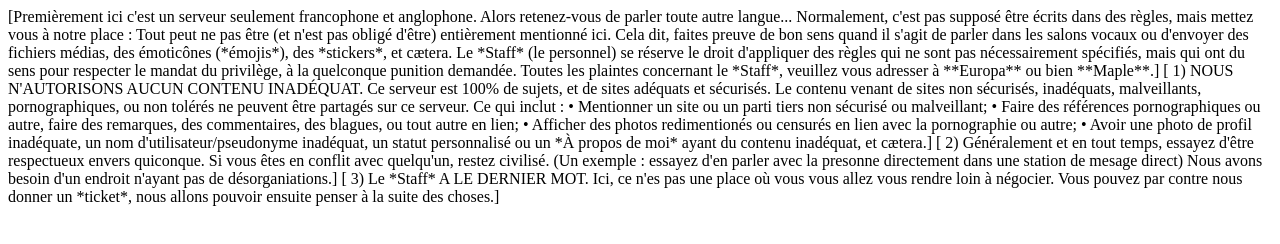
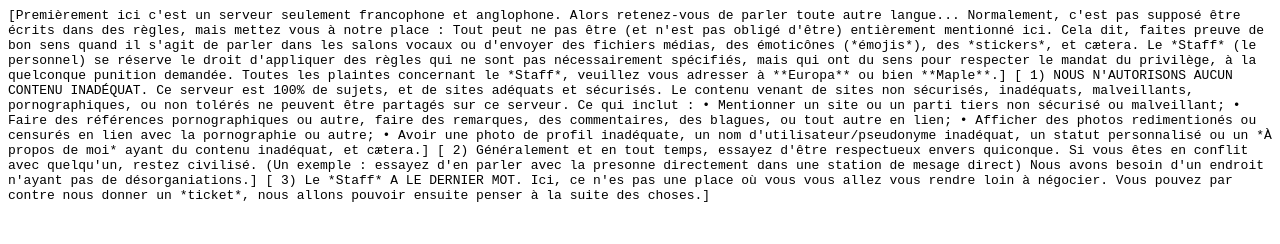
Before and after one commit to strikedot/link, a plain HTML site: page temp/discord/38274995.html in a window 1280 px wide. Drawn offline with Linux system fonts and the light colour scheme.

Commit message:
Create 38274995.html

```diff
--- a/temp/discord/38274995.html
+++ b/temp/discord/38274995.html
@@ -2,7 +2,7 @@
 <head>
 <title>𝚅𝚎𝚛𝚜𝚒𝚘𝚗 𝚏𝚛𝚊𝚗𝚌̧𝚊𝚒𝚜𝚎 𝚍𝚎𝚜 𝚛𝚎̀𝚐𝚕𝚎𝚜 𝚍𝚞 𝚜𝚎𝚛𝚟𝚎𝚞𝚛.</title>
 <body>
-<p style="font-family:"Segoe UI", "Product Sans";color:white;background-color:grey;" width="3in">[Premièrement ici c'est un serveur seulement francophone et anglophone. Alors retenez-vous de parler toute autre langue...
+<code style="font-family:"Segoe UI", "Product Sans";color:white;background-color:grey;" width="3in">[Premièrement ici c'est un serveur seulement francophone et anglophone. Alors retenez-vous de parler toute autre langue...
 Normalement, c'est pas supposé être écrits dans des règles, mais mettez vous à notre place : Tout peut ne pas être (et n'est pas obligé d'être) entièrement mentionné ici.
 Cela dit, faites preuve de bon sens quand il s'agit de parler dans les salons vocaux ou d'envoyer des fichiers médias, des émoticônes (*émojis*), des *stickers*, et cætera.
 Le *Staff* (le personnel) se réserve le droit d'appliquer des règles qui ne sont pas nécessairement spécifiés, mais qui ont du sens pour respecter le mandat du privilège, à la quelconque punition demandée. Toutes les plaintes concernant le *Staff*, veuillez vous adresser à **Europa** ou bien **Maple**.]
@@ -19,6 +19,6 @@ Le *Staff* (le personnel) se réserve le droit d'appliquer des règles qui ne so
 
 [ 2) Généralement et en tout temps, essayez d'être respectueux envers quiconque. Si vous êtes en conflit avec quelqu'un, restez civilisé. (Un exemple : essayez d'en parler avec la presonne directement dans une station de mesage direct) Nous avons besoin d'un endroit n'ayant pas de désorganiations.]
 
-[ 3) Le *Staff* A LE DERNIER MOT. Ici, ce n'es pas une place où vous vous allez vous rendre loin à négocier. Vous pouvez par contre nous donner un *ticket*, nous allons pouvoir ensuite penser à la suite des choses.]</p>
+[ 3) Le *Staff* A LE DERNIER MOT. Ici, ce n'es pas une place où vous vous allez vous rendre loin à négocier. Vous pouvez par contre nous donner un *ticket*, nous allons pouvoir ensuite penser à la suite des choses.]</code>
 </body>
 </html>
```
